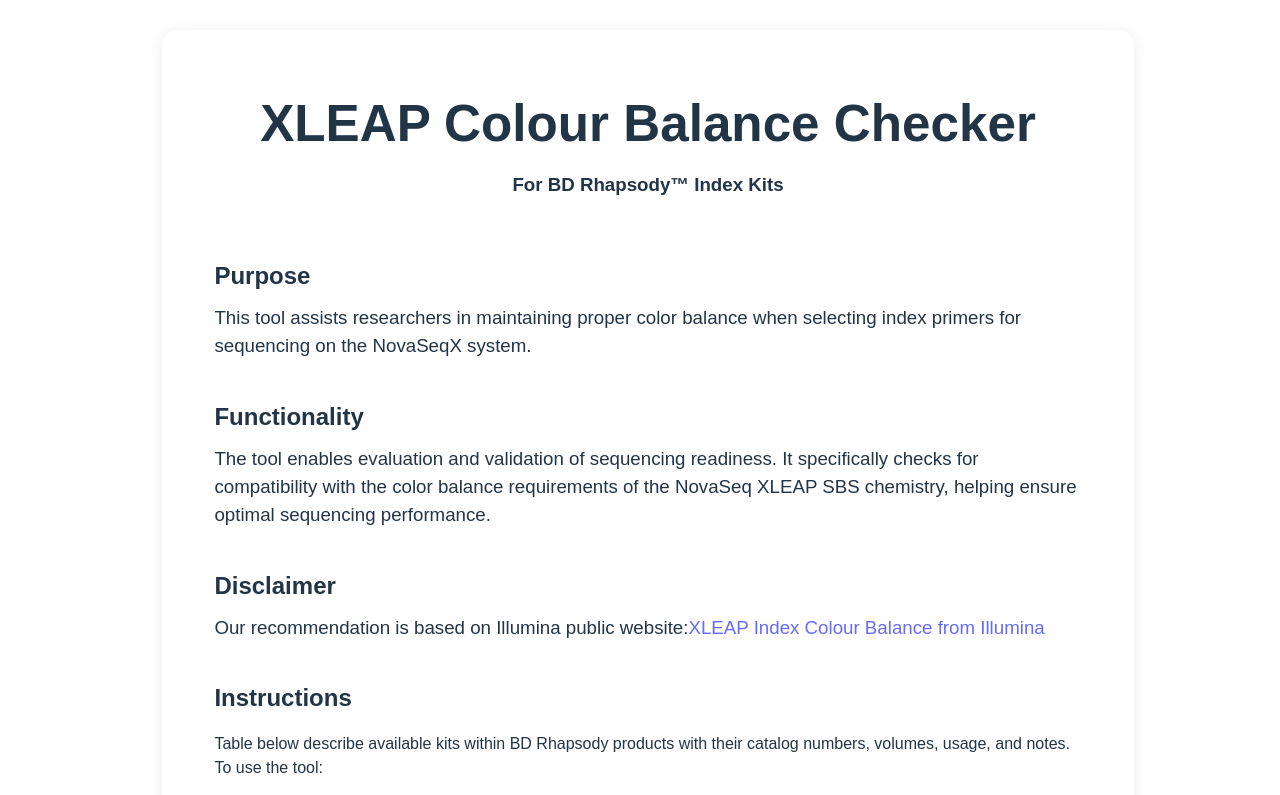
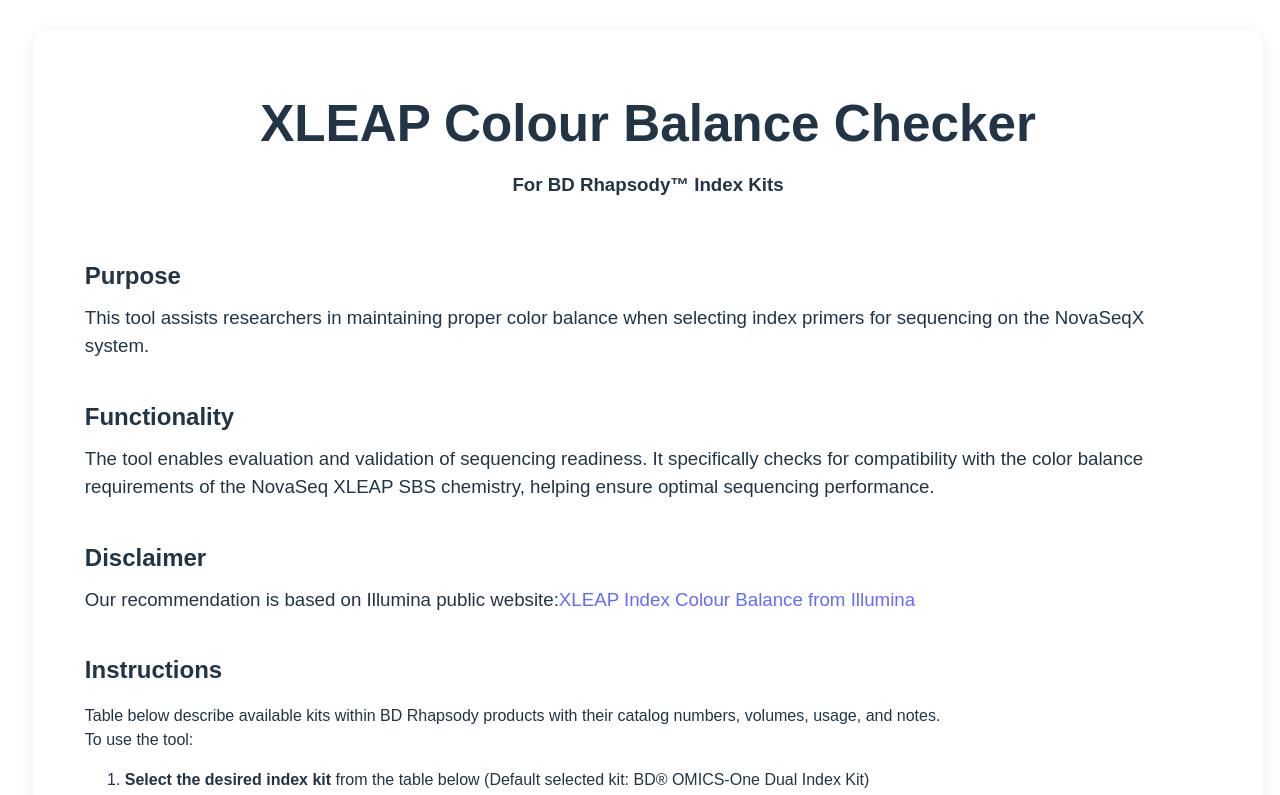
Before and after one commit to SyabiraYusoff/Seq-Balancer, a React (Vite) app: page / in a window 1280 px wide. Shown: the top 795 px of the page. Built offline with nearby package versions, Linux system fonts and the light colour scheme.

Commit message:
fully bakes, need some decoration and icing on top

```diff
--- a/src/App.jsx
+++ b/src/App.jsx
@@ -131,7 +131,7 @@
           borderRadius: 16,
           background: '#fff',
           minWidth: 350,
-          maxWidth: '70%',
+          maxWidth: '90%',
           marginBottom:150,
           marginTop: 30
         }}>
```
